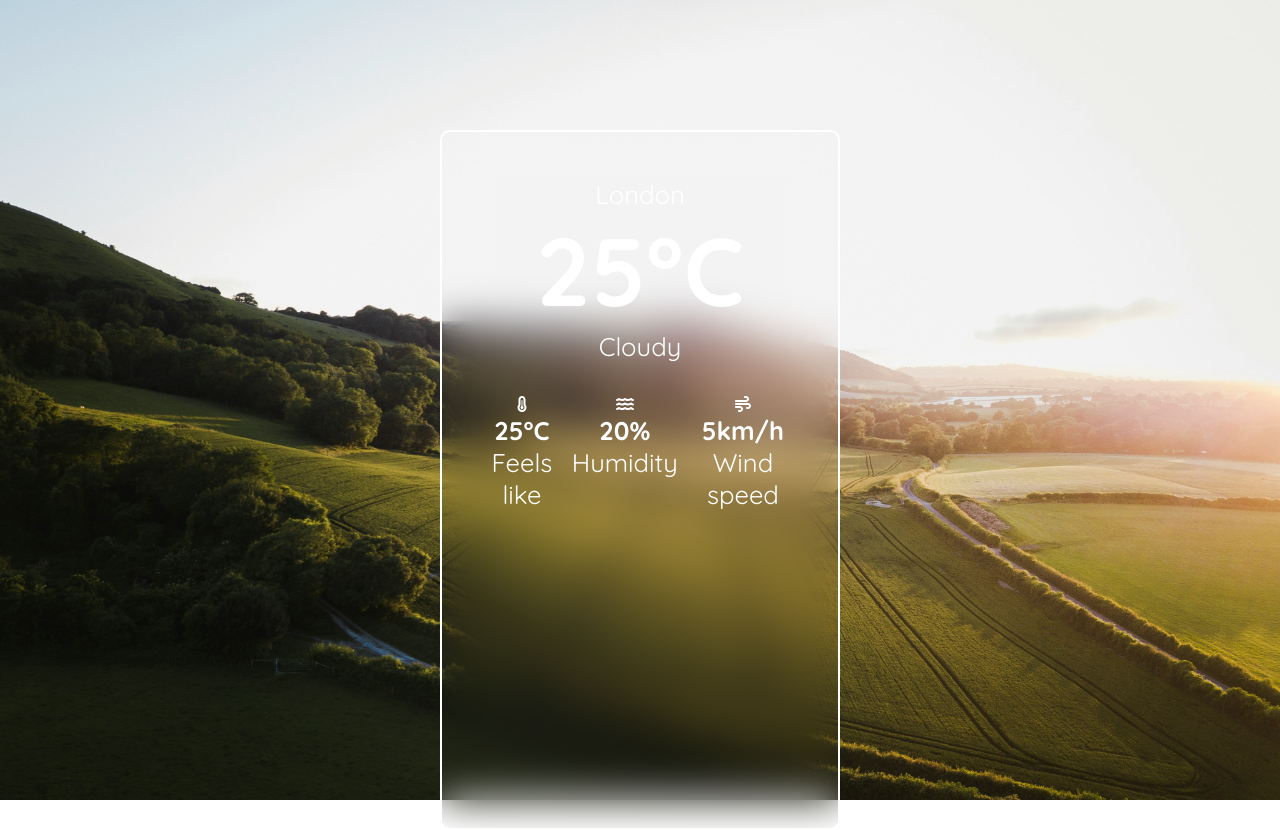
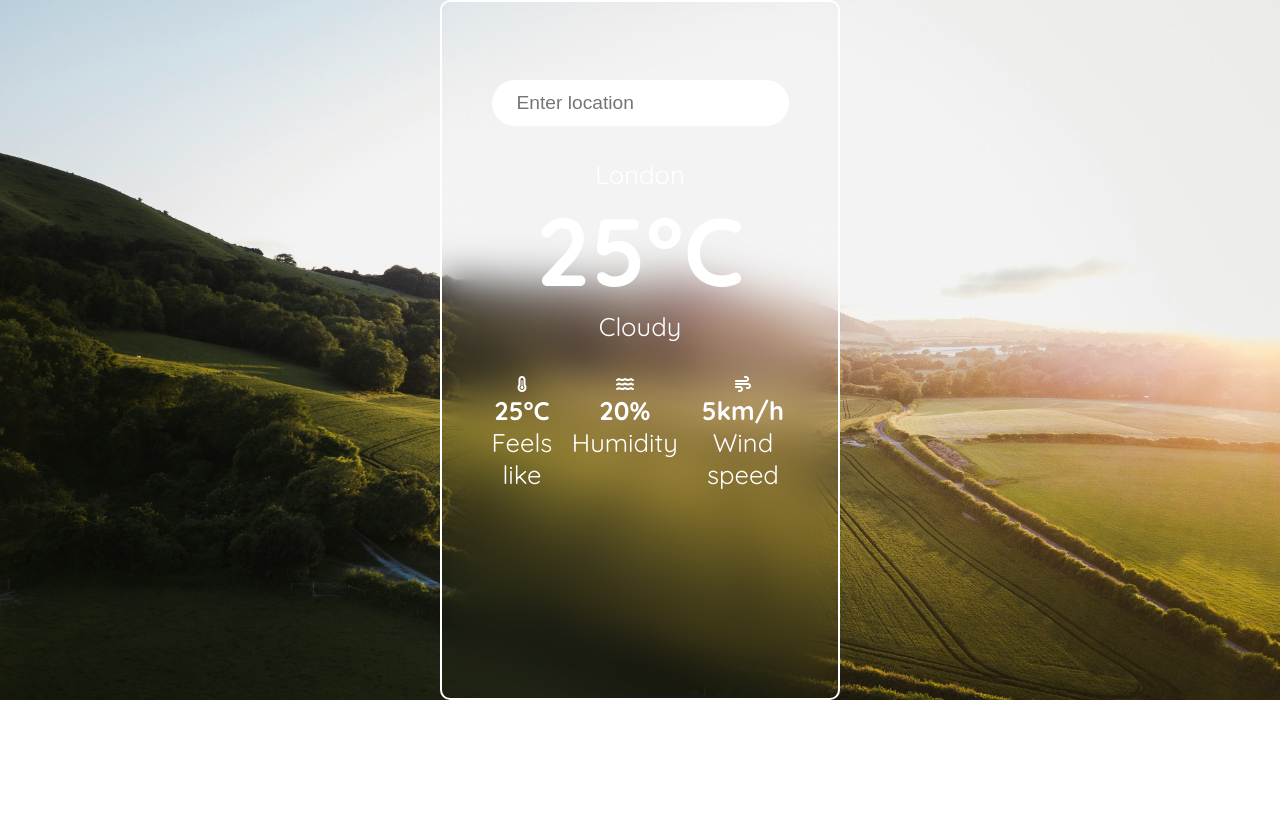
Before and after one commit to isabelkai/WeatherApp, a React (Create React App) app: page / in a window 1280 px wide. After the commit the page ends 800 px from the top, so only its background shows below. Built offline with nearby package versions, Linux system fonts and the light colour scheme; no server answers; the HTML template or start-up script is replaced by a standard one.

Commit message:
Location search

```diff
--- a/src/App.js
+++ b/src/App.js
@@ -1,27 +1,40 @@
 import React, { useState } from 'react';
 import axios from 'axios';
 import { FontAwesomeIcon } from '@fortawesome/react-fontawesome'
-import { faWater, faWind, faMagnifyingGlass, faTemperatureThreeQuarters } from '@fortawesome/free-solid-svg-icons'
+import { faWater, faWind, faTemperatureThreeQuarters } from '@fortawesome/free-solid-svg-icons'
 
 
 function App() {
+  const [data, setData] = useState({});
+  const [location, setLocation] = useState('');
+
   const apiKey = process.env.REACT_APP_API_KEY;
-  //const url ='https://api.openweathermap.org/data/2.5/weather?q=London,uk&appid=${apiKey}';
+
+
+  const searchLocation = (event) => {
+    if (event.key === 'Enter') {
+      const url = `https://api.openweathermap.org/data/2.5/weather?q=${location}&appid=${apiKey}`;
+      axios.get(url).then((res) => {
+        setData(res.data);
+        console.log(res.data);
+      })
+      setLocation('');
+    }
+  }
 
 
   return (
     <div className="app">
-      {/* <div className="container">
-        <div className="top">
-          <div className="input-container">
-            <input class="search-input" id="searchInput" placeholder="Enter location"/>
-            <button class="search-button" id="searchButton">
-              <FontAwesomeIcon icon={faMagnifyingGlass} />
-            </button>
-          </div>
-        </div> */}
       <div className="weather-container">
         <div className="top">
+          <div className="search">
+            <input
+            value={location}
+            onChange={event => setLocation(event.target.value)}
+            onKeyPress={searchLocation}
+            placeholder='Enter location'
+            type="text"/>
+          </div>
           <div className="location">
             <p>London</p>
           </div>
@@ -33,19 +46,19 @@ function App() {
           </div>
         </div>
         <div className="bottom">
-          <div className="feels">
+          <div className="detail">
             <FontAwesomeIcon icon={faTemperatureThreeQuarters} />
-            <p className="bold">25°C</p>
+            <p className="value">25°C</p>
             <p>Feels like</p>
           </div>
-          <div className="humidity">
+          <div className="detail">
             <FontAwesomeIcon icon={faWater} />
-            <p className="bold">20%</p>
+            <p className="value">20%</p>
             <p>Humidity</p>
           </div>
-          <div className="wind">
+          <div className="detail">
             <FontAwesomeIcon icon={faWind} />
-            <p className="bold">5km/h</p>
+            <p className="value">5km/h</p>
             <p>Wind speed</p>
           </div>
         </div>
--- a/src/index.css
+++ b/src/index.css
@@ -25,7 +25,8 @@ h1 {
 
 .app {
   width: 100%;
-  height: 100vh;
+  height: 100%;
+  content: '';
   position: relative;
   background-color: #EEE;
   background-image: url(./images/background.jpg);
@@ -36,6 +37,20 @@ h1 {
   display: flex;
   justify-content: center;
   align-items: center;
+}
+
+.app .search {
+  text-align: center;
+  padding: 1rem;
+}
+
+.app input {
+  padding: .7rem 1.5rem;
+  font-size: 1.2rem;
+  border: 1px solid transparent;
+  border-radius: 25px;
+  margin: 1rem auto;
+  outline: none;
 }
 
 .weather-container {
@@ -66,6 +81,6 @@ h1 {
   margin: 1rem auto;
 }
 
-.bold {
+.value {
   font-weight: 700;
 }
```
